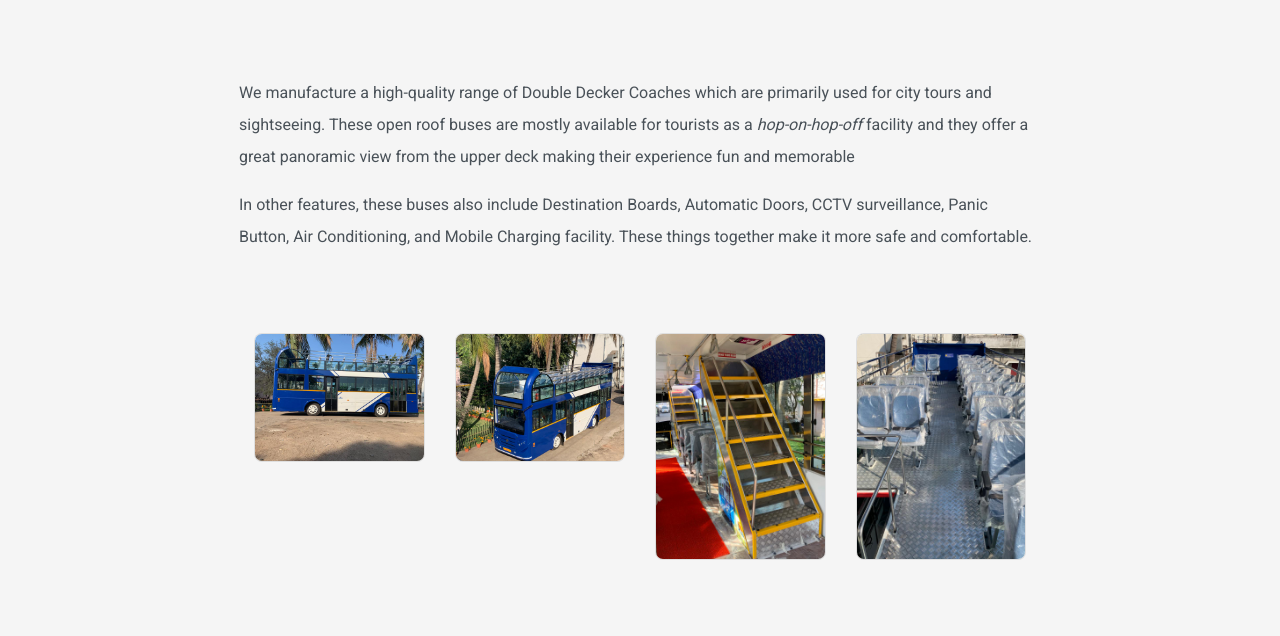
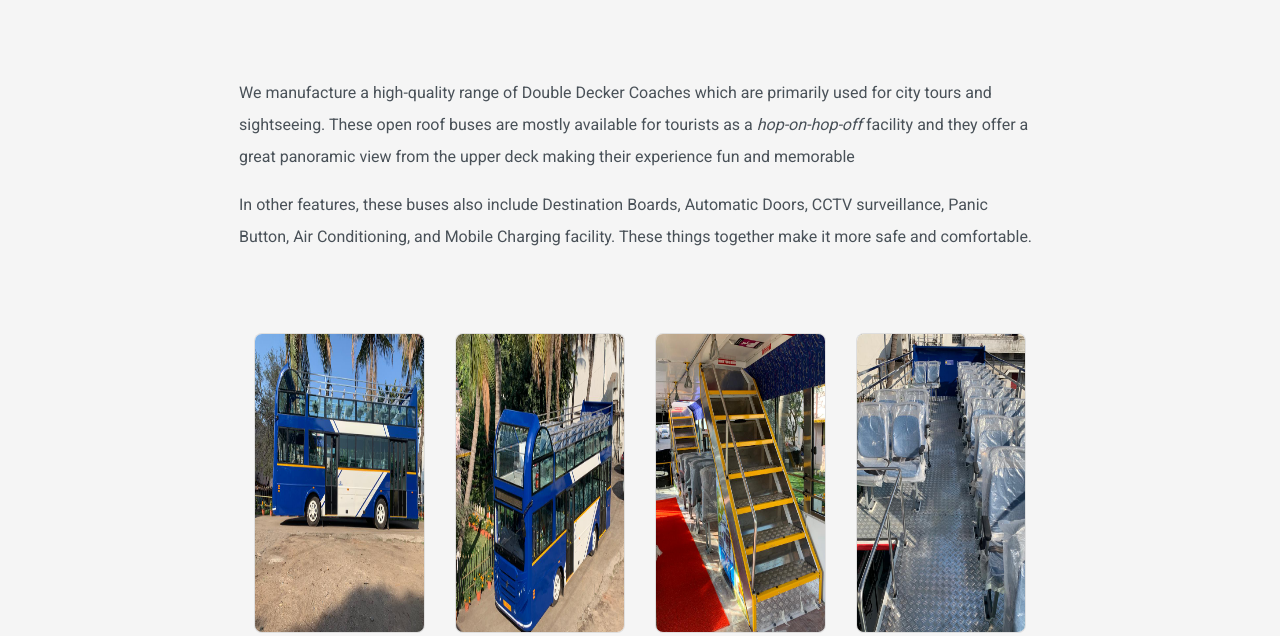
Before and after one commit to sm-basha/BEBBCO, a plain HTML site: page dBus.html in a window 1280 px wide. Shown: the part 495-1131 px from the top of the page. Drawn offline with nearby package versions, Linux system fonts and the light colour scheme.

Commit message:
Update style.css

```diff
--- a/style.css
+++ b/style.css
@@ -521,7 +521,7 @@ hr {
 }
 
 .productImg img {
-/*   height: 200px; */
+  height: 300px;
   border-radius: 0.5rem;
   /* margin: 0 auto; */
   display: block;
```
